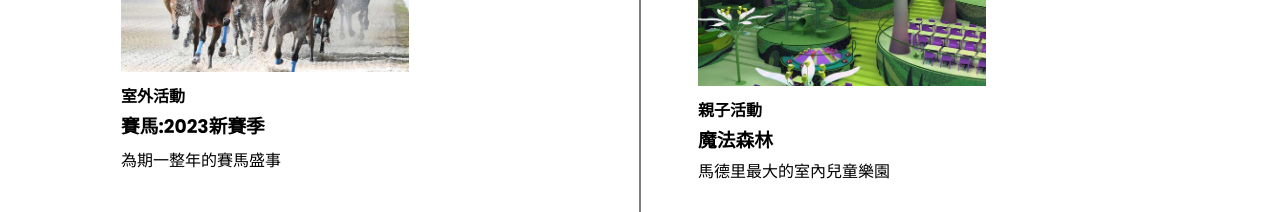
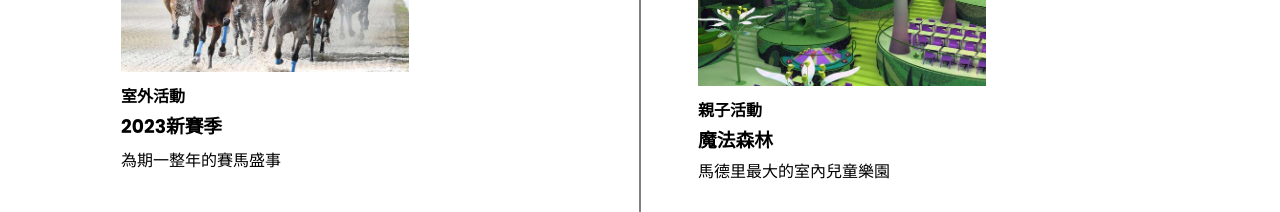
Before and after one commit to gabiwritecode/thd10404, a plain HTML site: page activity.html in a window 1280 px wide. Shown: the part 1320-1532 px from the top of the page. Drawn offline with Linux system fonts and the light colour scheme; a web font is replaced by a local one.

```diff
--- a/activity.html
+++ b/activity.html
@@ -124,7 +124,7 @@
           <img src="image/activity/horse.jpg" alt="">
           <div class="description">
             <h4>室外活動</h4>
-            <h3 class="bold">賽馬:2023新賽季</h3>
+            <h3 class="bold">2023新賽季</h3>
             <p>為期一整年的賽馬盛事</p>
           </div>
         </div>
```
